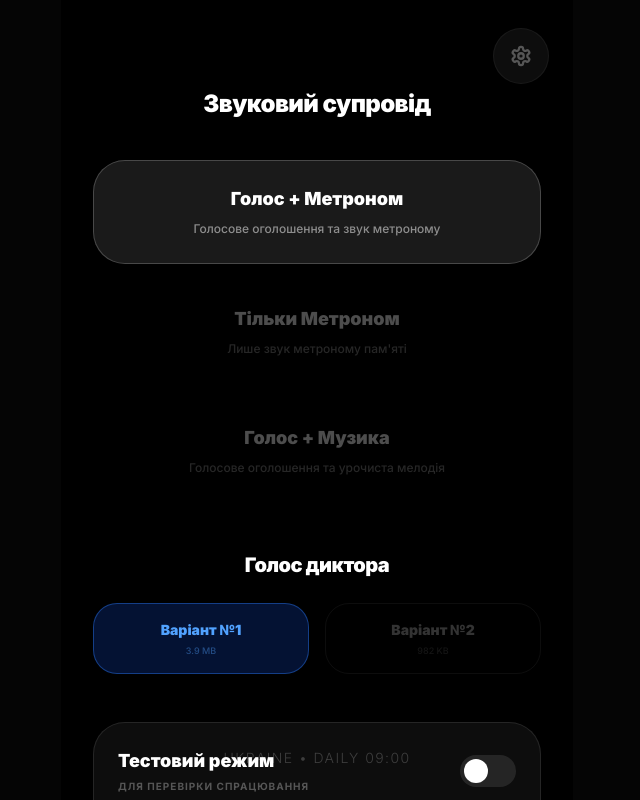
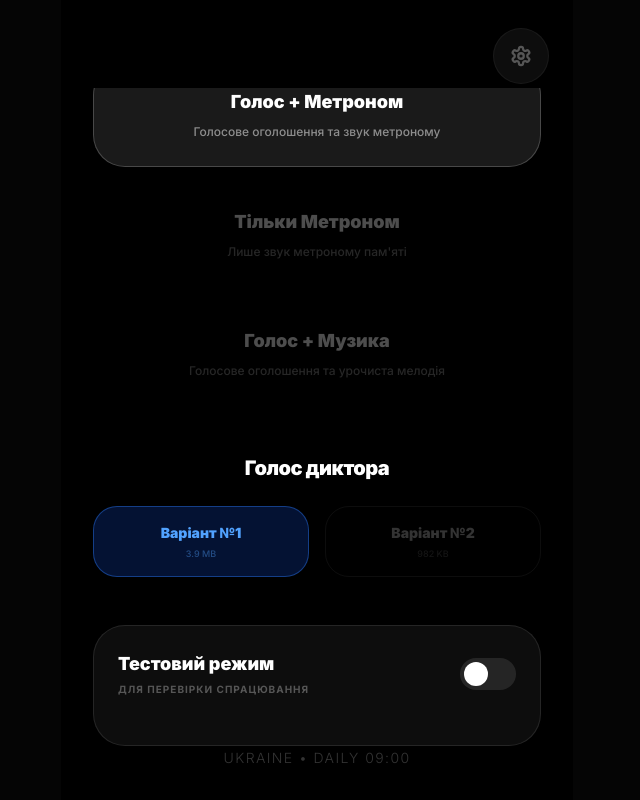
Before and after one commit to tiqidini/hvylyna-movchannya, a Next.js app: page /hvylyna-movchannya/ in a window 1280 px wide. Both pictures are taken after a click on the button "Налаштування". Shown: the whole page, without its empty margins (323-963 px from the left). Built offline with nearby package versions, Linux system fonts and the light colour scheme.

Commit message:
Fix settings menu scroll issue

```diff
--- a/src/components/Player.tsx
+++ b/src/components/Player.tsx
@@ -61,8 +61,8 @@ export default function Player() {
       </div>
 
       {showSettings && !isPlaying ? (
-        <div className="w-full flex-grow flex flex-col justify-center animate-in fade-in slide-in-from-bottom-4 duration-500 px-2">
-          <h2 className="text-2xl xs:text-3xl font-black text-white mb-10 tracking-tight text-center">Звуковий супровід</h2>
+        <div className="w-full flex-grow overflow-y-auto animate-in fade-in slide-in-from-bottom-4 duration-500 px-2 pb-6 flex flex-col">
+          <div className="flex flex-col justify-center min-h-full w-full py-4">          <h2 className="text-2xl xs:text-3xl font-black text-white mb-10 tracking-tight text-center">Звуковий супровід</h2>
           <div className="space-y-4 text-left">
             {MODES.map((mode) => (
               <button
@@ -146,6 +146,7 @@ export default function Player() {
           >
             Закрити меню
           </button>
+          </div>
         </div>
       ) : (
         <>
```
Also changed, not shown: tmp_git_out2.txt, tmp_git_out3.txt (added).
